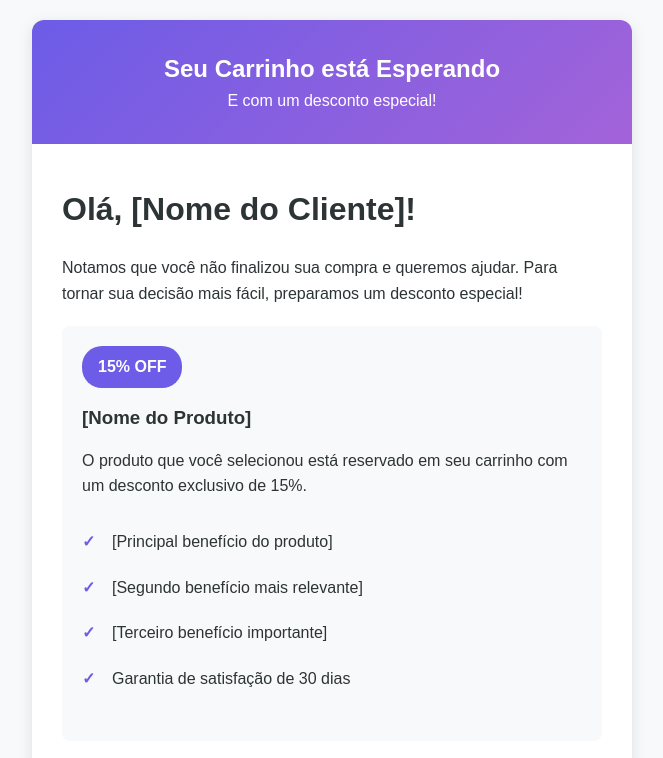
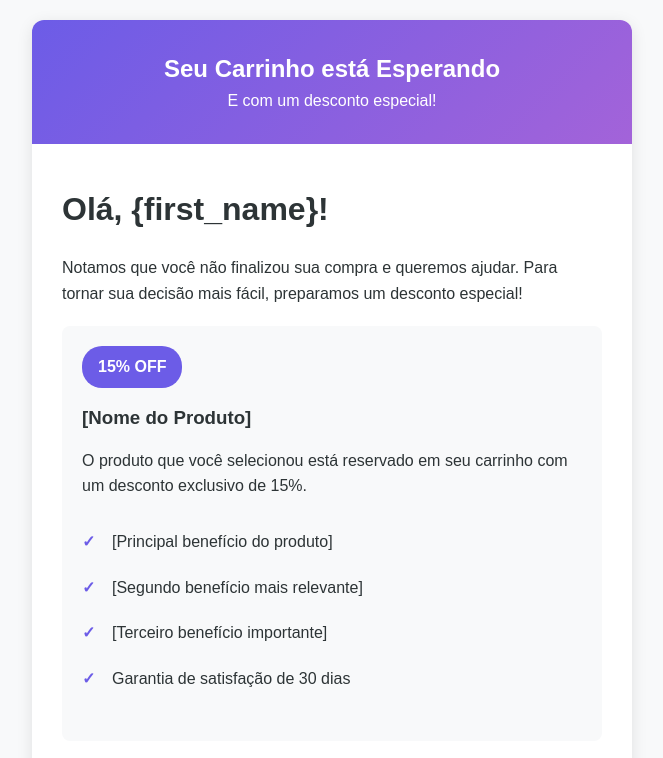
Before and after one commit to mamprimsuper/blog-pages, a plain HTML site: page tribopay/rec/rec1.html in a window 1280 px wide. Shown: the top 758 px of the page, without its empty margins (308-971 px from the left). Drawn offline with Linux system fonts and the light colour scheme.

Commit message:
Update rec1.html

```diff
--- a/tribopay/rec/rec1.html
+++ b/tribopay/rec/rec1.html
@@ -93,7 +93,7 @@
       <p>E com um desconto especial!</p>
     </div>
     <div class="content">
-      <h1>Olá, [Nome do Cliente]!</h1>
+      <h1>Olá, {first_name}!</h1>
 
       <p style="margin: 20px 0;">
         Notamos que você não finalizou sua compra e queremos ajudar.
```
